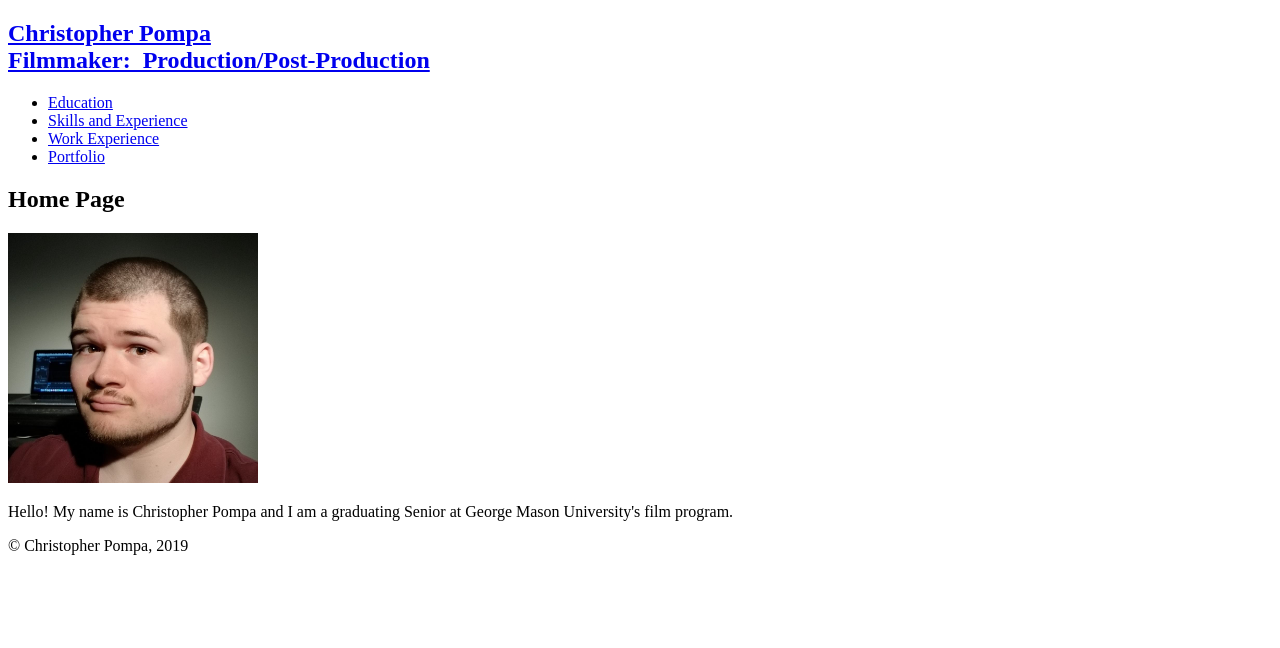
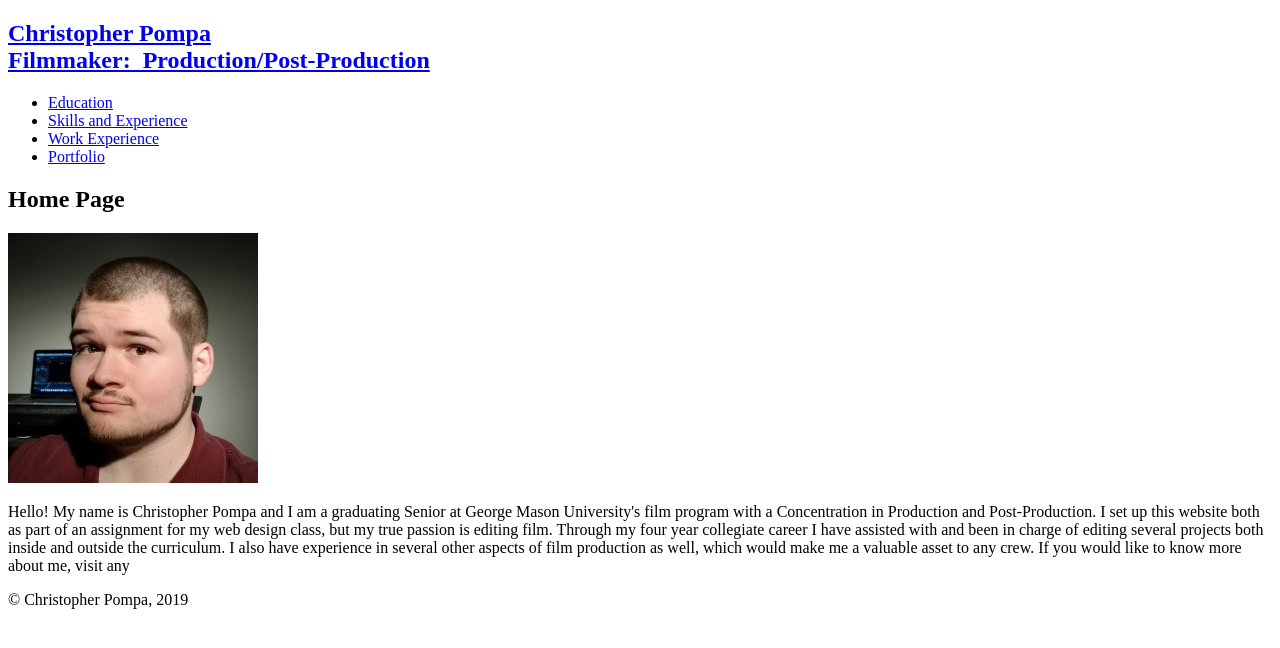
Before and after one commit to christopherleepompa/christopherleepompa.github.io, a plain HTML site: page index.html in a window 1280 px wide. Drawn offline with Linux system fonts and the light colour scheme.

Commit message:
Update index.html

```diff
--- a/index.html
+++ b/index.html
@@ -21,9 +21,11 @@
 			<article role="article">
 				<header>
 					<h2>Home Page</h2>
+				</header>
+				<section>
 					<img src="https://raw.githubusercontent.com/christopherleepompa/christopherleepompa.github.io/master/chris_pompa_profile_photo.jpg" alt="Christopher Pompa Profile Picture" title="Christopher Pompa Profile Picture" width="250" height="250">
-					<p>Hello! My name is Christopher Pompa and I am a graduating Senior at George Mason University's film program.</p>
-				</header>
+					<p>Hello! My name is Christopher Pompa and I am a graduating Senior at George Mason University's film program with a Concentration in Production and Post-Production. I set up this website both as part of an assignment for my web design class, but my true passion is editing film. Through my four year collegiate career I have assisted with and been in charge of editing several projects both inside and outside the curriculum. I also have experience in several other aspects of film production as well, which would make me a valuable asset to any crew. If you would like to know more about me, visit any </p>
+				</section>
 			</article>
 		</main>
 		<footer role="contentinfo">
```
